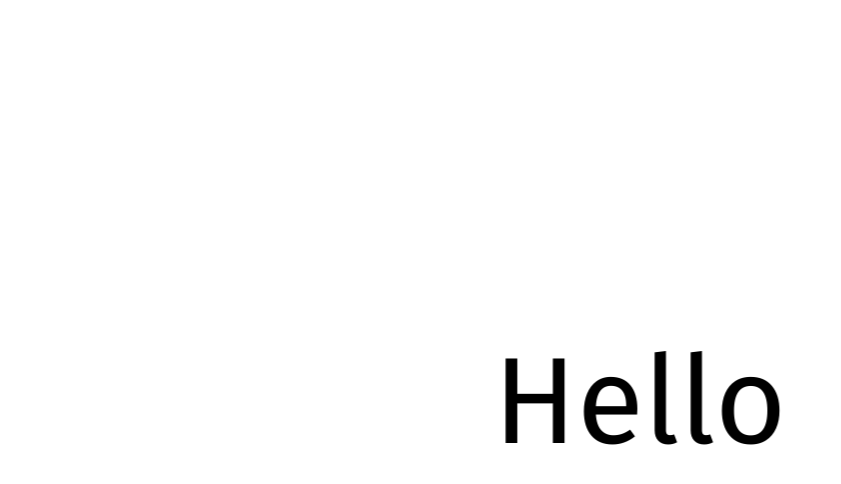
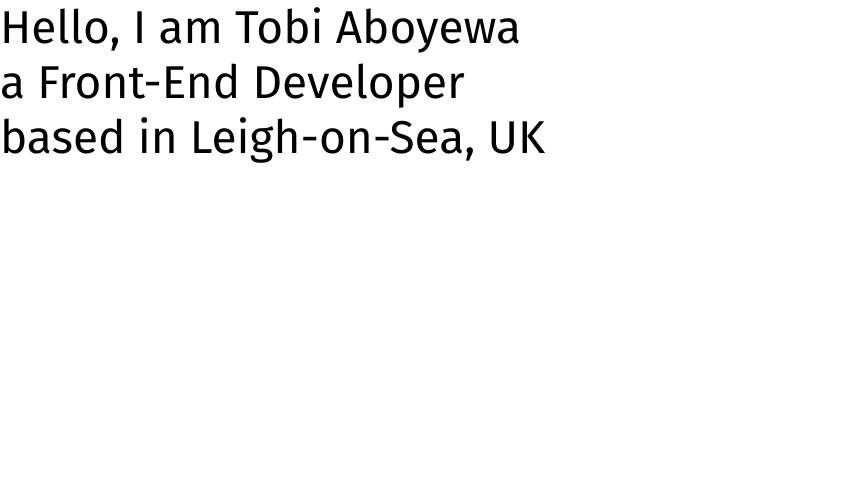
Before and after one commit to OAboyewa/portfolio, a React (Vite) app: page / in a window 1280 px wide. Shown: the top 484 px of the page, without its empty margins (0-841 px from the left). Built offline with nearby package versions, Linux system fonts and the light colour scheme.

Commit message:
wokring on home page

```diff
--- a/src/App.css
+++ b/src/App.css
@@ -4,7 +4,7 @@
 }
 
 .cnt-1 {
-  height: 500vh;
+  height: 200vh;
   margin: 0;
   display: flex;
   flex-flow: column nowrap;
@@ -45,17 +45,7 @@
 
 .row .box:nth-child(1) {
   z-index: 5;
-  transform: translateZ(10px);
-}
-
-.row .box:nth-child(2) {
-  z-index: 15;
-  transform: translateZ(20px);
-}
-
-.row .box:nth-child(3) {
-  z-index: 25;
-  transform: translateZ(30px);
+  transform: translateZ(5px);
 }
 
 .box span {
--- a/src/App.jsx
+++ b/src/App.jsx
@@ -15,22 +15,17 @@ function App() {
 
   return (
     <>
-      {/*<Home />*/}
+      {/*
       <div className="cnt-1">
         <div className="row" style={{backgroundColor: "transparent", border: "none"}}>
-          <div className="box" id="box-1" style={{backgroundColor: "transparent", transform: `translateZ(${(distance/3)+10}px)`}}>
-            <span className="h1 ft-primary">Hello</span>
-          </div>
-          <div className="box" id="box-2" style={{backgroundColor: "transparent", transform: `translateZ(${(distance/6)+25}px)`}}>
-            <span className="h1 ft-primary">I'm</span>
-          </div>
-          <div className="box" id="box-3" style={{backgroundColor: "transparent", transform: `translateZ(${(distance/9)+35}px)`}}>
-            <span className="h1 ft-primary">Tobi</span>
+          <div className="box" id="box-1" style={{backgroundColor: "transparent", transform: `translateZ(${(distance/3)+5}px)`}}>
+            <span className="h1 ft-primary">Hello, I am Tobi Aboyewa <br /> a Front-End Developer <br /> based in Leigh-on-Sea, UK</span>
           </div>
         </div>
       </div>
+      */}
       <div className="cnt-2">
-
+        <span className="h1 ft-primary">Hello, I am Tobi Aboyewa <br /> a Front-End Developer <br /> based in Leigh-on-Sea, UK</span>
       </div>
     </>
   )
```
